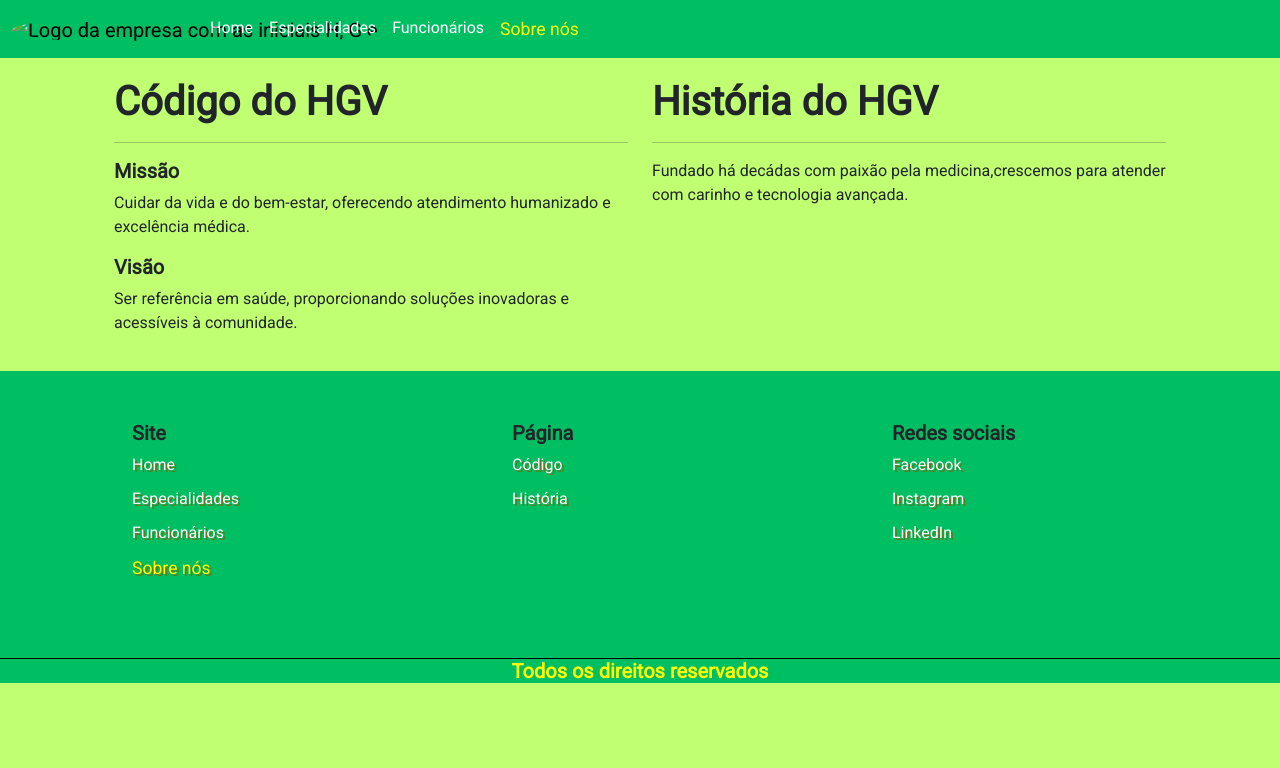
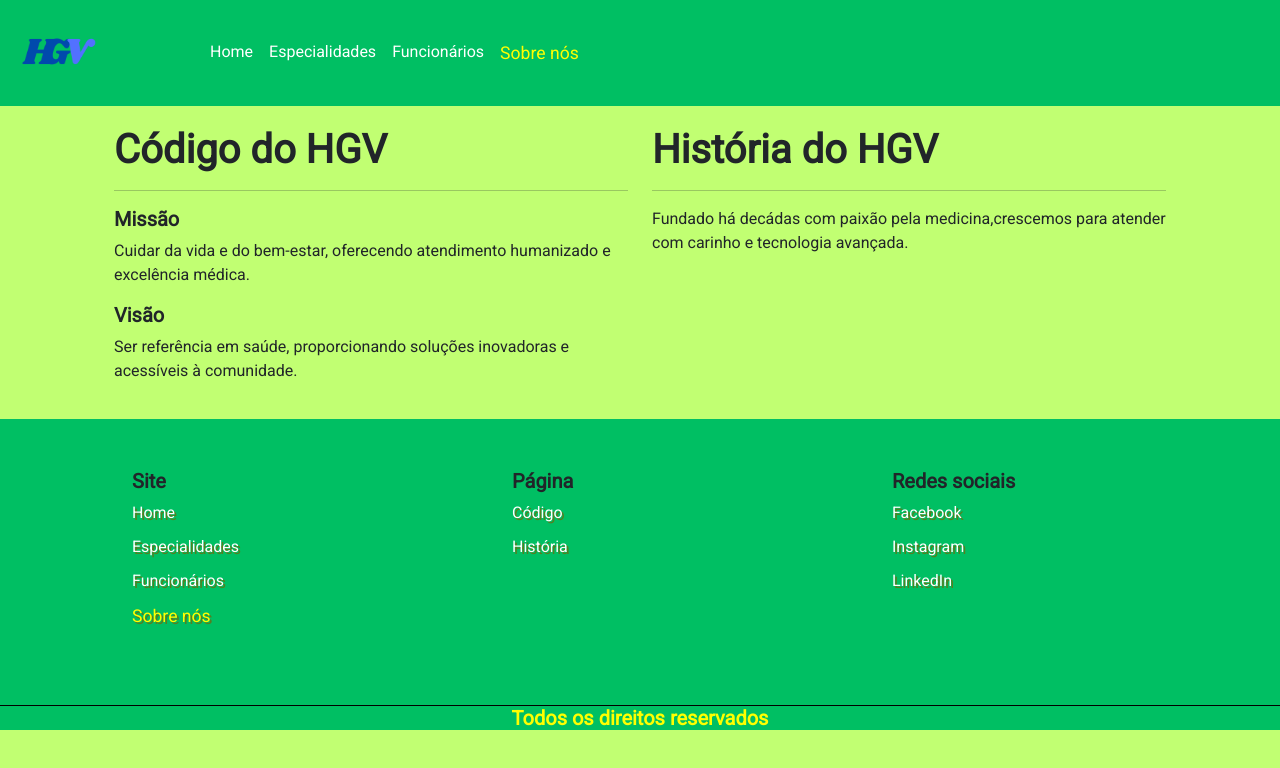
Before and after one commit to vanikilator210/Site---HGV, a plain HTML site: page sobre-nos.html in a window 1280 px wide. Drawn offline with nearby package versions, Linux system fonts and the light colour scheme.

Commit message:
Update sobre-nos.html
Como a imagem da logo vai ficar na pasta pai, tirei o código da pasta, para deixar só o nome da imagem e o formato da imagem.

```diff
--- a/sobre-nos.html
+++ b/sobre-nos.html
@@ -18,7 +18,7 @@
             <div class="container-fluid">
 				<div class="logo">
               		<a class="navbar-brand" href="index.html">
-                		<img class="logo" src="img/logo.png" alt="Logo da empresa com as iniciais H, G e V.">
+                		<img class="logo" src="logo.png" alt="Logo da empresa com as iniciais H, G e V.">
               		</a>
 				</div>
               <button class="navbar-toggler" type="button" data-bs-toggle="collapse" data-bs-target="#navbarNavAltMarkup" aria-controls="navbarNavAltMarkup" aria-expanded="false" aria-label="Toggle navigation">
```
